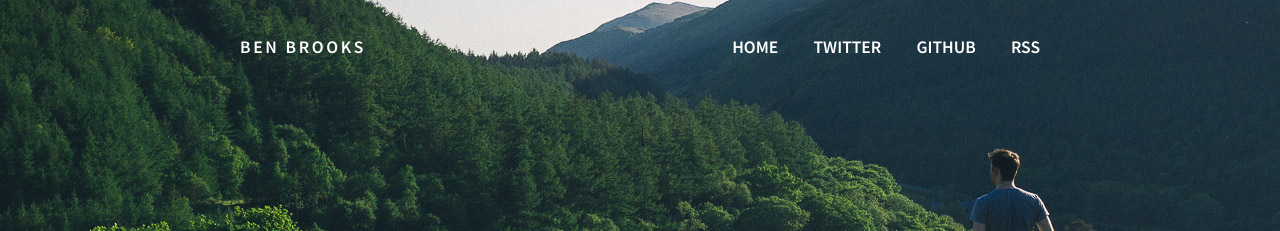
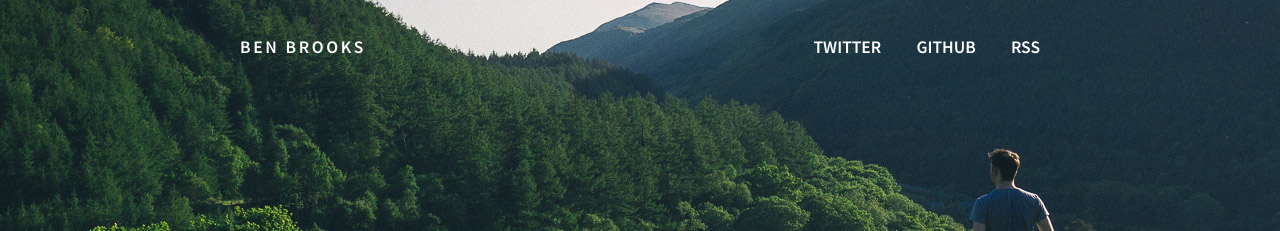
Before and after one commit to bbrks/bbrks.me-old, a Jekyll site: the page built from index.html, in a window 1280 px wide. Shown: the top 231 px of the page. Built offline with Jekyll 4.4.1, drawn with Linux system fonts in a browser that asks for light colours; the list of posts is cut into pages by our own code; comment, search, counter and statistics services are not loaded.

Commit message:
Remove Home menu link

```diff
--- a/_layouts/default.html
+++ b/_layouts/default.html
@@ -21,7 +21,6 @@
 				<div class="header header-{{ page.headertype }}">
 					<h1><a href="/" title="{{ site.author.name }}' Website">{{ site.author.name }}</a></h1>
 					<ul class="navmenu">
-						<li><a href="/" title="{{ site.author.name }}' Website">Home</a></li>
 						<li><a href="http://twitter.com/{{ site.author.twitter }}" title="{{ site.author.name }} on Twitter">Twitter</a></li>
 						<li><a href="http://github.com/{{ site.author.github }}" title="{{ site.author.name }} on GitHub">GitHub</a></li>
 						<li><a href="/feed.xml" title="{{ site.author.name }}' RSS Feed">RSS</a></li>
```
